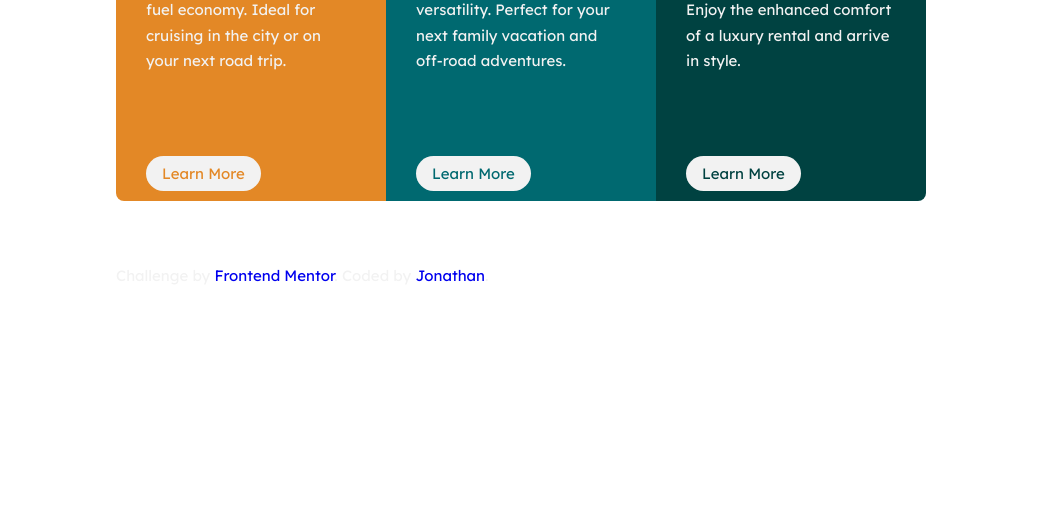
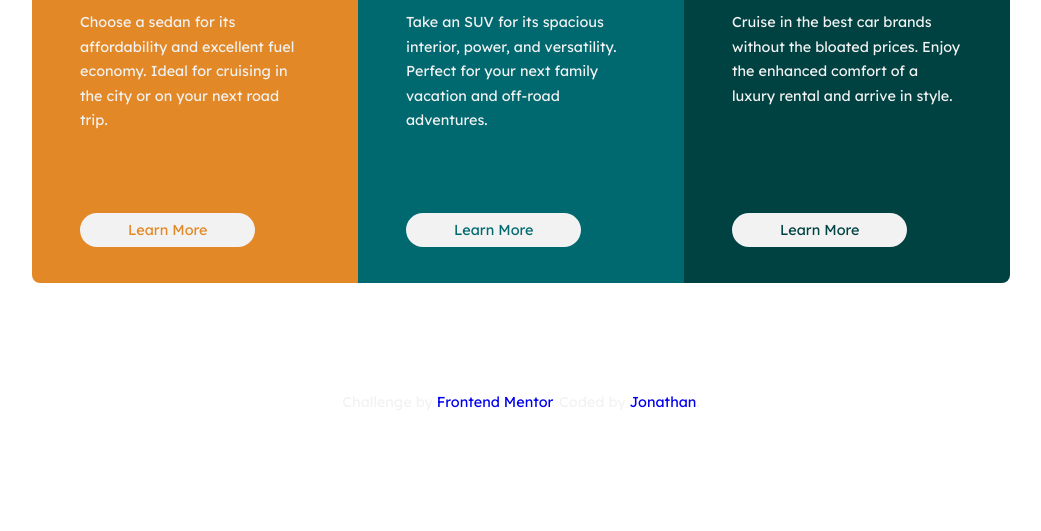
Before and after one commit to Jonathanthedeveloper/3-column-preview-card, a plain HTML site: page index.html in a window 1280 px wide. Shown: the part 269-800 px from the top of the page, without its empty margins (119-1160 px from the left). Drawn offline with Linux system fonts and the light colour scheme.

Commit message:
made changes to responsiveness

```diff
--- a/css/styling.css
+++ b/css/styling.css
@@ -1,13 +1,13 @@
 section {
   color: hsl(0, 0%, 95%);
-  width: 810px;
-  height: max-content;
-  margin: auto;
+  width: 80%;
+  margin: 6rem auto;
   display: flex;
   font-family: "Lexend Deca", sans-serif;
-  font-size: 15px;
+  font-size: 0.9em;
   position: relative;
-  margin-top: 50px;
+max-width: 1000px;
+justify-content: center;
 }
 
 .sedan {
@@ -15,7 +15,7 @@ section {
   width: 230px;
   display: inline-block;
   background-color: hsl(31, 77%, 52%);
-  padding: 30px;
+  padding: 3rem;
   border-radius: 8px 0 0 8px;
 }
 .suv {
@@ -23,23 +23,23 @@ section {
   width: 230px;
   display: inline-block;
   background-color: hsl(184, 100%, 22%);
-  padding: 30px;
+  padding: 3rem;
 }
 .luxury {
   height: 360px;
   width: 230px;
   display: inline-block;
   background-color: hsl(179, 100%, 13%);
-  padding: 30px;
+  padding: 3rem;
   border-radius: 0 8px 8px 0;
 }
 
 .learn {
-  padding: 8px 16px 8px 16px;
+  padding: 0.5rem 3rem;
   background-color: hsl(0, 0%, 95%);
   border-radius: 20px;
   position: absolute;
-  bottom: 10px;
+  bottom: 8%;
 }
 div p {
   color: hsla(0, 0%, 95%);
```
